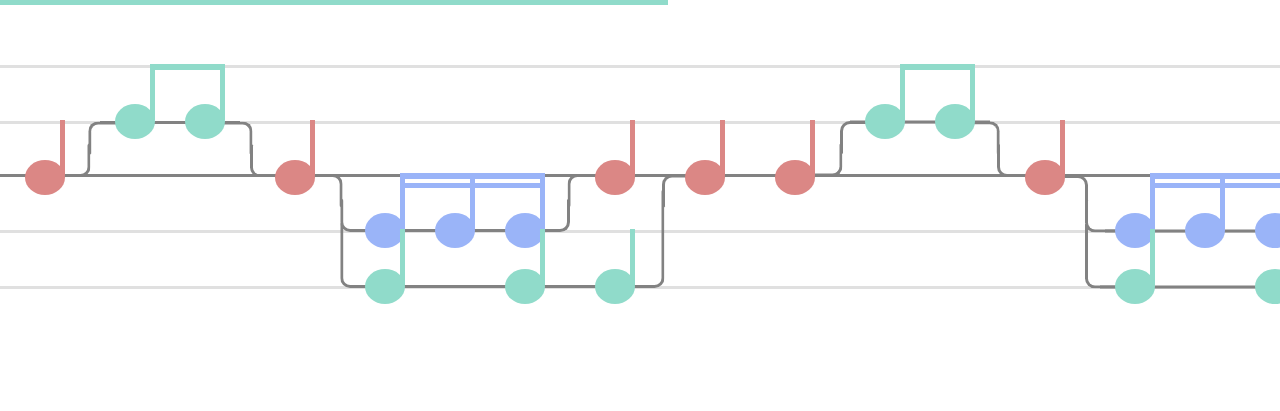
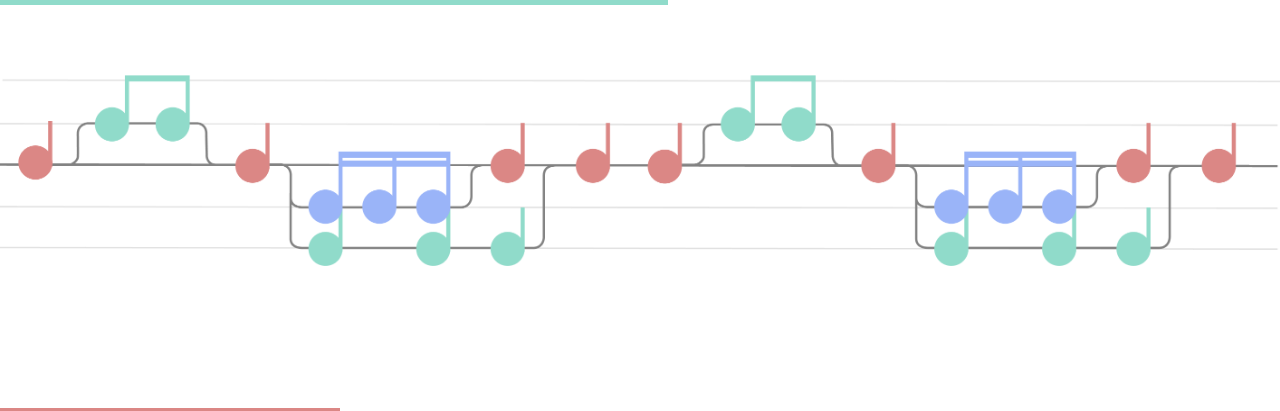
Before and after one commit to ohick/portfolio, a website built with webpack: page src/index.html in a window 1280 px wide. Shown: the part 725-1136 px from the top of the page. Built offline with nearby package versions, Linux system fonts and the light colour scheme.

Commit message:
score completed, imported as responsive image

```diff
--- a/package.json
+++ b/package.json
@@ -9,7 +9,6 @@
     "start:watch": "webpack --watch",
     "start:serve": "webpack serve",
     "start": "concurrently npm:start:*"
-
   },
   "repository": {
     "type": "git",
@@ -28,6 +27,7 @@
     "clean-webpack-plugin": "^3.0.0",
     "concurrently": "^5.3.0",
     "css-loader": "^5.0.0",
+    "file-loader": "^6.2.0",
     "node-sass": "^4.14.1",
     "sass": "^1.27.0",
     "sass-loader": "^10.0.3",
--- a/src/index.html
+++ b/src/index.html
@@ -40,94 +40,10 @@
         <div class="header-bottom__title-container">
           <h2 class="medium-title margin-l">Sonata in Git Major</h2>
         </div>
-
-        <div class="header-bottom__music">
-          <!--STAFF 1 TOP-->
-          <div class="staff"></div>
-          <!--STAFF 2-->
-          <div class="staff">
-            <div class="git-line git-line--2">
-              <div class="curve top-l top-l--1"></div>
-              <div class="curve top-r top-r--1"></div>
-            </div>
-            <div class="git-line git-line--5">
-              <div class="curve top-l top-l--4"></div>
-              <div class="curve top-r top-r--3"></div>
-            </div>
-            <div class="note note--2 note--secondary"></div>
-            <div class="note note--3 note--secondary"></div>
-            <div class="note note--11 note--secondary"></div>
-            <div class="note note--12 note--secondary"></div>
-            <div class="note note--19 note--secondary"></div>
-            <div class="note note--20 note--secondary"></div>
-          </div>
-          <!--STAFF 3 MIDDLE -->
-          <div class="staff">
-            <div class="git-line git-line--1">
-              <div class="curve bottom-r bottom-r--1"></div>
-              <div class="curve bottom-l bottom-l--1"></div>
-              <div class="curve top-r top-r--2"></div>
-              <div class="curve top-l top-l--2"></div>
-              <div class="curve top-l top-l--3"></div>
-              <div class="curve bottom-r bottom-r--4"></div>
-              <div class="curve bottom-l bottom-l--4"></div>
-              <div class="curve top-r top-r--4"></div>
-              <div class="curve top-l top-l--5"></div>
-            </div>
-            <div class="note note--1 note--primary"></div>
-            <div class="note note--4 note--primary"></div>
-            <div class="note note--8 note--primary"></div>
-            <div class="note note--9 note--primary"></div>
-            <div class="note note--10 note--primary"></div>
-            <div class="note note--13 note--primary"></div>
-            <div class="note note--18 note--primary"></div>
-            <div class="note note--21 note--primary"></div>
-          </div>
-          <!--STAFF 4 -->
-          <div class="staff">
-            <div class="git-line git-line--3">
-              <div class="curve bottom-l bottom-l--2"></div>
-              <div class="curve bottom-r bottom-r--2"></div>
-            </div>
-            <div class="git-line git-line--6">
-              <div class="curve bottom-l bottom-l--5"></div>
-              <div class="curve bottom-r bottom-r--5"></div>
-            </div>
-            <div class="note note--5 note--tertiary">
-              <div class="double-croche"></div>
-            </div>
-            <div class="note note--6 note--tertiary">
-              <div class="double-croche"></div>
-            </div>
-            <div class="note note--7 note--tertiary"></div>
-            <div class="note note--14 note--tertiary">
-              <div class="double-croche"></div>
-            </div>
-            <div class="note note--15 note--tertiary">
-              <div class="double-croche"></div>
-            </div>
-            <div class="note note--16 note--tertiary"></div>
-          </div>
-          <!--STAFF 5 BOTTOM -->
-          <div class="staff">
-            <div class="git-line git-line--4">
-              <div class="curve bottom-l bottom-l--3"></div>
-              <div class="curve bottom-r bottom-r--3"></div>
-            </div>
-            <div class="git-line git-line--7">
-              <div class="curve bottom-l bottom-l--6"></div>
-              <div class="curve bottom-r bottom-r--6"></div>
-            </div>
-            <div class="note note--5 note--secondary"></div>
-            <div class="note note--7 note--secondary"></div>
-            <div class="note note--8 note--secondary"></div>
-            <div class="note note--14 note--secondary"></div>
-            <div class="note note--16 note--secondary"></div>
-            <div class="note note--17 note--secondary"></div>
-          </div>
-        </div>
+        <div id="music-box" class="header-bottom__score-wrapper"></div>
       </div>
     </header>
+
     <main>
       <section class="margin-t">
         <div class="about__title-container">
--- a/src/index.js
+++ b/src/index.js
@@ -1 +1,5 @@
 import './sass/main.scss';
+
+import setScoreImage from './js/img_loader';
+
+document.addEventListener('DOMContentLoaded', setScoreImage);
--- /dev/null
+++ b/src/js/img_loader.js
@@ -0,0 +1,9 @@
+import score from '../img/score.png';
+
+const setScoreImage = () => {
+  let music = document.getElementById('music-box');
+  console.log('yes hello');
+  return (music.innerHTML = `<img src="${score}" alt="music score" >`);
+};
+
+export default setScoreImage;
--- a/src/sass/_mixins.scss
+++ b/src/sass/_mixins.scss
@@ -27,20 +27,3 @@
     }
   }
 }
-
-@mixin croche {
-  &::after {
-    content: '';
-    display: block;
-    position: absolute;
-    z-index: 100;
-    width: 7rem;
-    height: 6px;
-    background-color: inherit;
-
-    @include respond(phone) {
-      height: 2.5px;
-      width: 3rem;
-    }
-  }
-}
--- a/src/sass/components/_header.scss
+++ b/src/sass/components/_header.scss
@@ -59,4 +59,17 @@
   &__music {
     margin-top: 6rem;
   }
+
+  &__score-wrapper {
+    width: 100vw;
+
+    > img {
+      margin-top: 7rem;
+      width: 100%;
+
+      @include respond(tab-port) {
+        margin-top: 4rem;
+      }
+    }
+  }
 }
--- a/src/sass/components/_music.scss
+++ /dev/null
@@ -1,423 +0,0 @@
-.staff {
-  display: block;
-  position: relative;
-  z-index: 0;
-  border-bottom: 3px solid #e0e0e0;
-  margin-bottom: 4.7rem;
-
-  @include respond(phone) {
-    margin-bottom: 2rem;
-  }
-}
-
-.git-line {
-  z-index: 10;
-  height: 3px;
-  border-bottom: 3px solid $color-grey;
-
-  &--1 {
-    width: 100%;
-    transform: translateY(3px);
-  }
-
-  &--2 {
-    transform: translate(10rem, 6px);
-    width: 14rem;
-  }
-
-  &--3 {
-    transform: translate(35rem, 5px);
-    width: 20rem;
-  }
-
-  &--4 {
-    transform: translate(35rem, 5px);
-    width: 30rem;
-  }
-
-  &--5 {
-    transform: translate(85rem, 2.5px);
-    width: 14rem;
-  }
-
-  &--6 {
-    transform: translate(110.5rem, 2.5px);
-    width: 20rem;
-  }
-
-  &--7 {
-    transform: translate(110rem, 2.5px);
-    width: 30rem;
-  }
-}
-
-/*****Placement des courbes entre les lignes****/
-.curve {
-  width: 3.5rem;
-  height: 3.5rem;
-  border: solid 3px;
-}
-
-.top-l {
-  border-color: #828282 transparent transparent #828282;
-  border-radius: 1rem 0 0 0;
-
-  &--1 {
-    transform: translate(-1.18rem, 0.4px);
-  }
-
-  &--2 {
-    transform: translate(56.745rem, -10.5rem);
-  }
-
-  &--3 {
-    transform: translate(66.2rem, -13.95rem);
-  }
-
-  &--4 {
-    transform: translate(-1rem, 0.05rem);
-  }
-
-  &--5 {
-    transform: translate(131.74rem, -27.9rem);
-  }
-}
-
-.top-r {
-  border-color: #828282 #828282 transparent transparent;
-  border-radius: 0 1rem 0 0;
-
-  &--1 {
-    transform: translate(11.76rem, -3.456rem);
-  }
-
-  &--2 {
-    transform: translate(30.77rem, -7rem);
-  }
-
-  &--3 {
-    transform: translate(11.48rem, -3.43rem);
-  }
-
-  &--4 {
-    transform: translate(105.3rem, -24.4rem);
-  }
-}
-
-.bottom-r {
-  border-color: transparent #828282 #828282 transparent;
-  border-radius: 0 0 1rem 0;
-
-  &--1 {
-    transform: translate(5.55rem, -3.2rem);
-  }
-
-  &--2 {
-    transform: translate(18.5rem, -6.69rem);
-  }
-
-  &--3 {
-    height: 10rem;
-    transform: translate(27.95rem, -16.2rem);
-  }
-
-  &--4 {
-    transform: translate(80.75rem, -20.75rem);
-  }
-
-  &--5 {
-    transform: translate(18rem, -6.7rem);
-  }
-
-  &--6 {
-    height: 10rem;
-    transform: translate(28rem, -16.2rem);
-  }
-}
-
-.bottom-l {
-  border-color: transparent transparent #828282 #828282;
-  border-radius: 0 0 0 1rem;
-
-  &--1 {
-    transform: translate(25rem, -6.656rem);
-  }
-
-  &--2 {
-    transform: translate(-0.98rem, -3.2rem);
-  }
-
-  &--3 {
-    height: 6.5rem;
-    transform: translate(-0.98rem, -6.2rem);
-  }
-
-  &--4 {
-    transform: translate(99.7rem, -24.2rem);
-  }
-
-  &--5 {
-    transform: translate(-2rem, -3.2rem);
-  }
-
-  &--6 {
-    height: 6.5rem;
-    transform: translate(-1.5rem, -6.2rem);
-  }
-}
-
-/*****Placement des notes de musique****/
-.note {
-  position: absolute;
-  display: block;
-  z-index: 10;
-  height: 5.6rem;
-  top: -5.1rem;
-
-  @include respond(phone) {
-    height: 2.5rem;
-    top: -2.5rem;
-  }
-
-  &--primary {
-    border-right: 5px solid $color-primary;
-    background-color: $color-primary;
-
-    @include respond(phone) {
-      border-right: 3px solid $color-primary;
-    }
-  }
-
-  &--secondary {
-    border-right: 5px solid $color-secondary;
-    background-color: $color-secondary;
-
-    @include respond(phone) {
-      border-right: 3px solid $color-secondary;
-    }
-  }
-
-  &--tertiary {
-    border-right: 5px solid $color-tertiary;
-    background-color: $color-tertiary;
-
-    @include respond(phone) {
-      border-right: 3px solid $color-tertiary;
-    }
-  }
-
-  &::before {
-    content: '';
-    display: block;
-    position: absolute;
-    z-index: 30;
-    width: 4rem;
-    height: 3.5rem;
-    border-radius: 50%;
-    background-color: inherit;
-    top: 4rem;
-    left: -3.55rem;
-
-    @include respond(phone) {
-      width: 2rem;
-      height: 1.5rem;
-      top: 2rem;
-      left: -1.7rem;
-    }
-  }
-
-  &--1 {
-    left: 6rem;
-
-    @include respond(phone) {
-      left: 4rem;
-    }
-  }
-
-  &--2 {
-    left: 15rem;
-    @include croche;
-
-    @include respond(phone) {
-      left: 8rem;
-    }
-  }
-
-  &--3 {
-    left: 22rem;
-
-    @include respond(phone) {
-      left: 11rem;
-    }
-  }
-
-  &--4 {
-    left: 31rem;
-
-    @include respond(phone) {
-      left: 15rem;
-    }
-  }
-
-  &--5 {
-    left: 40rem;
-
-    &.note--tertiary {
-      @include croche;
-    }
-
-    @include respond(phone) {
-      left: 19rem;
-    }
-  }
-
-  &--6 {
-    left: 47rem;
-    @include croche;
-
-    @include respond(phone) {
-      left: 22rem;
-    }
-  }
-
-  &--7 {
-    left: 54rem;
-
-    @include respond(phone) {
-      left: 25rem;
-    }
-  }
-
-  &--8 {
-    left: 63rem;
-
-    @include respond(phone) {
-      left: 29rem;
-    }
-  }
-
-  &--9 {
-    left: 72rem;
-
-    @include respond(phone) {
-      left: 33rem;
-    }
-  }
-
-  &--10 {
-    left: 81rem;
-
-    @include respond(phone) {
-      left: 37rem;
-    }
-  }
-
-  &--11 {
-    left: 90rem;
-    @include croche;
-
-    @include respond(phone) {
-      left: 41rem;
-    }
-  }
-
-  &--12 {
-    left: 97rem;
-
-    @include respond(phone) {
-      left: 44rem;
-    }
-  }
-
-  &--13 {
-    left: 106rem;
-
-    @include respond(phone) {
-      left: 48rem;
-    }
-  }
-
-  &--14 {
-    left: 115rem;
-    &.note--tertiary {
-      @include croche;
-    }
-
-    @include respond(phone) {
-      left: 52rem;
-    }
-  }
-
-  &--15 {
-    left: 122rem;
-    @include croche;
-
-    @include respond(phone) {
-      left: 55rem;
-    }
-  }
-
-  &--16 {
-    left: 129rem;
-
-    @include respond(phone) {
-      left: 58rem;
-    }
-  }
-
-  &--17 {
-    left: 138rem;
-
-    @include respond(phone) {
-      left: 62rem;
-    }
-  }
-
-  &--18 {
-    left: 138rem;
-
-    @include respond(phone) {
-      left: 66rem;
-    }
-  }
-
-  &--19 {
-    left: 156rem;
-    @include croche;
-
-    @include respond(phone) {
-      left: 70rem;
-    }
-  }
-
-  &--20 {
-    left: 163rem;
-
-    @include respond(phone) {
-      left: 73rem;
-    }
-  }
-
-  &--21 {
-    left: 172rem;
-
-    @include respond(phone) {
-      left: 77rem;
-    }
-  }
-}
-
-.double-croche {
-  display: block;
-  position: absolute;
-  border-bottom: solid 5px $color-tertiary;
-  top: 1rem;
-  width: 7rem;
-  height: 5px;
-
-  @include respond(phone) {
-    height: 2.5px;
-    border-bottom: solid 2.5px $color-tertiary;
-    width: 3rem;
-  }
-}
--- a/src/sass/main.scss
+++ b/src/sass/main.scss
@@ -5,5 +5,4 @@
 
 @import './components/about';
 @import './components/header';
-@import './components/music';
 @import './components/navbar';
```
Also changed, not shown: webpack.config.js (+8 -0 lines), src/img/score.png (added), 1 other file.
